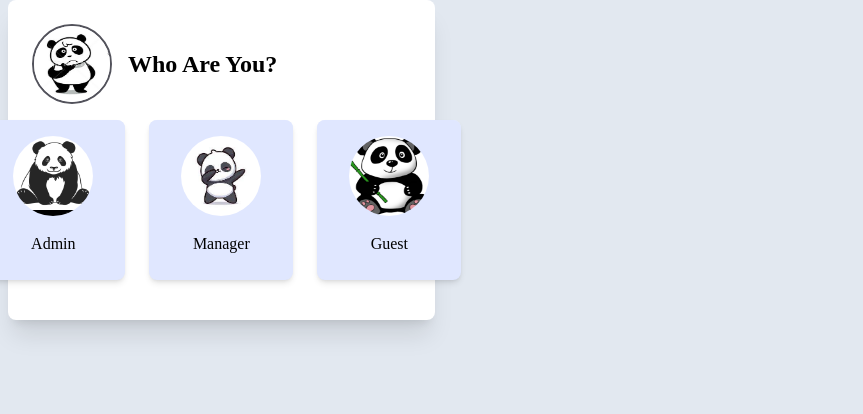
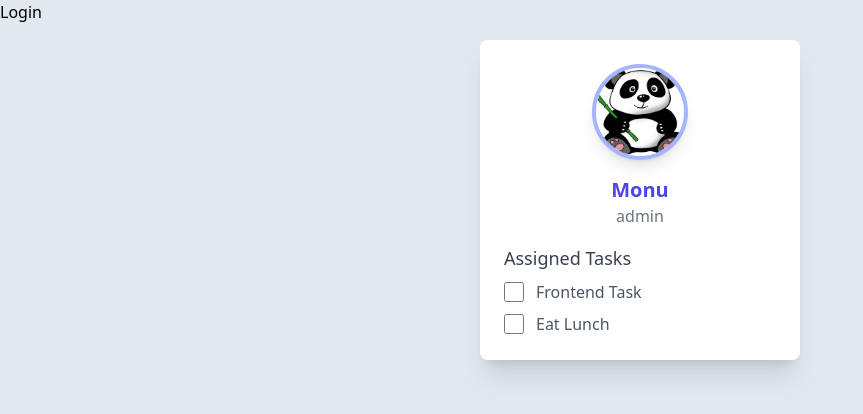
Before and after one commit to Monu2114/Role-Based-Access, a React (Vite) app in the folder frontend/: page / in a window 1280 px wide. Shown: the top 414 px of the page, without its empty margins (0-863 px from the left). Built offline with nearby package versions, Linux system fonts and the light colour scheme.

Commit message:
User profile created

```diff
--- a/frontend/src/App.jsx
+++ b/frontend/src/App.jsx
@@ -1,5 +1,9 @@
+import { useState } from "react";
 import Who from "./components/WhoAreYou";
+import User from "./components/User";
 function App() {
+  const [who, setWho] = useState(false);
+
   return (
     <>
       <div className="bg-slate-200 h-screen	">
@@ -11,7 +15,15 @@ function App() {
           />
           <h1 className="font-cursive font-">Pandagram</h1>
         </div> */}
-        <Who />
+        <button onClick={() => setWho(!who)}>Login</button>
+        {/* Conditionally render the Who component as a popup */}
+        {who && <Who />}
+        <User
+          image="guest.jpeg"
+          role="admin"
+          tasks={["Frontend Task", "Eat Lunch"]}
+          name="Monu"
+        />
       </div>
     </>
   );
--- /dev/null
+++ b/frontend/src/components/User.jsx
@@ -0,0 +1,39 @@
+export default function User(user) {
+  return (
+    <div className="flex justify-center items-center my-4">
+      <div className="bg-white rounded-lg shadow-xl hover:shadow-2xl transition-all duration-300 p-6 max-w-sm w-80">
+        {/* Image and Name Section */}
+        <div className="flex justify-center items-center mb-4">
+          <img
+            src={user.image}
+            className="w-24 h-24 rounded-full shadow-lg border-4 border-indigo-300"
+            alt="user-pic"
+          />
+        </div>
+
+        <div className="text-center mb-4">
+          <h3 className="text-xl font-semibold text-indigo-600">{user.name}</h3>
+          <p className="text-md text-gray-500">{user.role}</p>
+        </div>
+
+        {/* Tasks Section */}
+        <div>
+          <h4 className="text-lg font-medium text-gray-700 mb-2">
+            Assigned Tasks
+          </h4>
+          <ul className="space-y-2">
+            {user.tasks.map((task) => (
+              <li key={task} className="flex items-center gap-3">
+                <input
+                  type="checkbox"
+                  className="form-checkbox h-5 w-5 text-indigo-500"
+                />
+                <span className="text-gray-600">{task}</span>
+              </li>
+            ))}
+          </ul>
+        </div>
+      </div>
+    </div>
+  );
+}
--- a/frontend/src/components/WhoAreYou.jsx
+++ b/frontend/src/components/WhoAreYou.jsx
@@ -1,5 +1,4 @@
 import Card from "./Card";
-
 export default function Who() {
   return (
     <div className="flex flex-col  bg-white mx-2 px-6 rounded-lg w-1/3 h-80 font-cursive p-6 shadow-xl space-y-4 px-2	">
```
